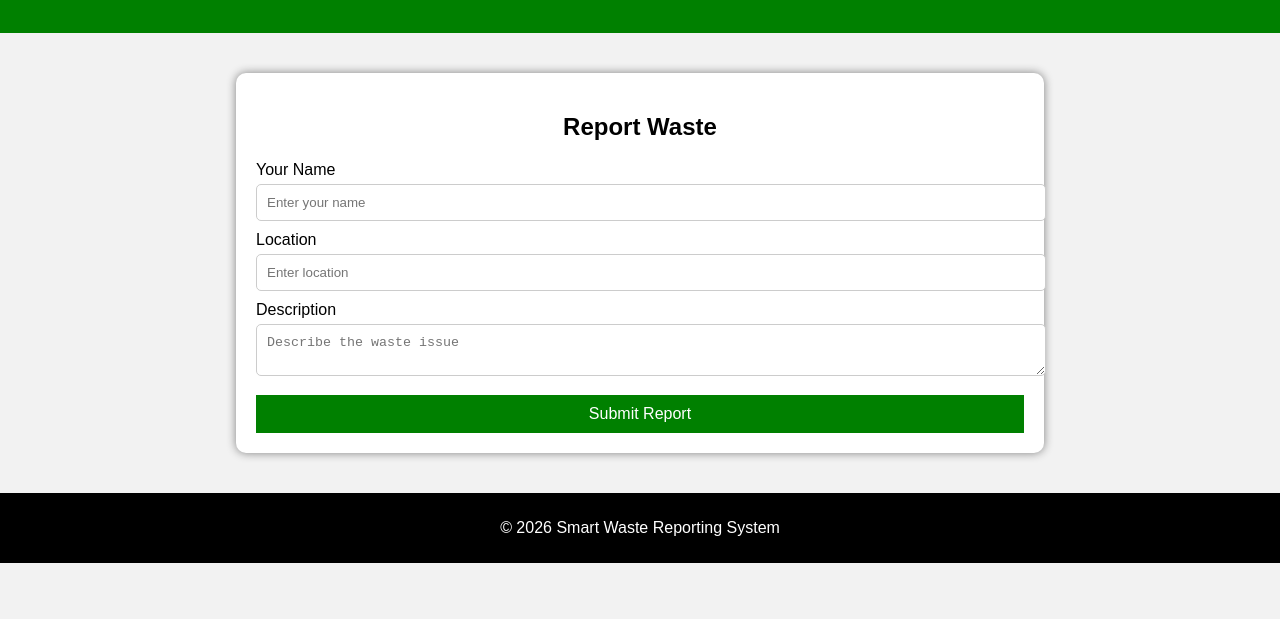
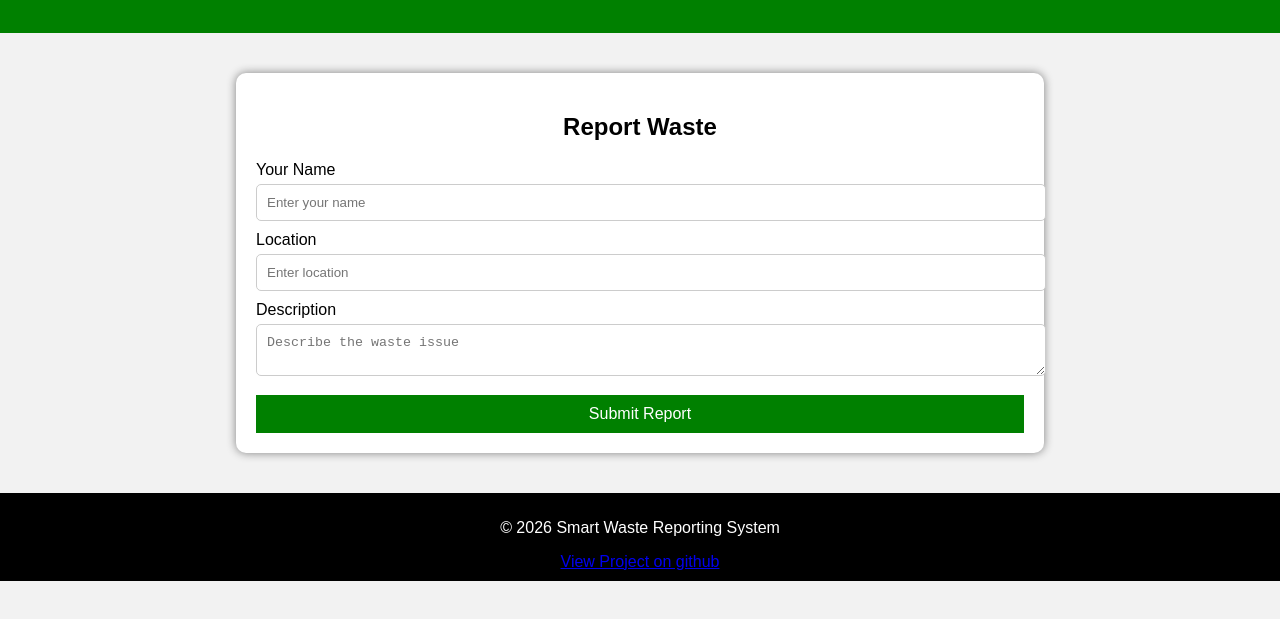
Before and after one commit to kirthikacs24-bot/smart-waste-reporting-system., a plain HTML site: page index.html in a window 1280 px wide. Shown: the part 121-740 px from the top of the page. Drawn offline with Linux system fonts and the light colour scheme.

Commit message:
Update index.html

```diff
--- a/index.html
+++ b/index.html
@@ -35,6 +35,9 @@
 
 <footer>
 <p>© 2026 Smart Waste Reporting System</p>
+<a href="https://github.com/kirthikacs24-bot/smart-waste-reporting-system" target="_blank" class="btn">
+  View Project on github
+</a>
 </footer>
 
 </body>
```
